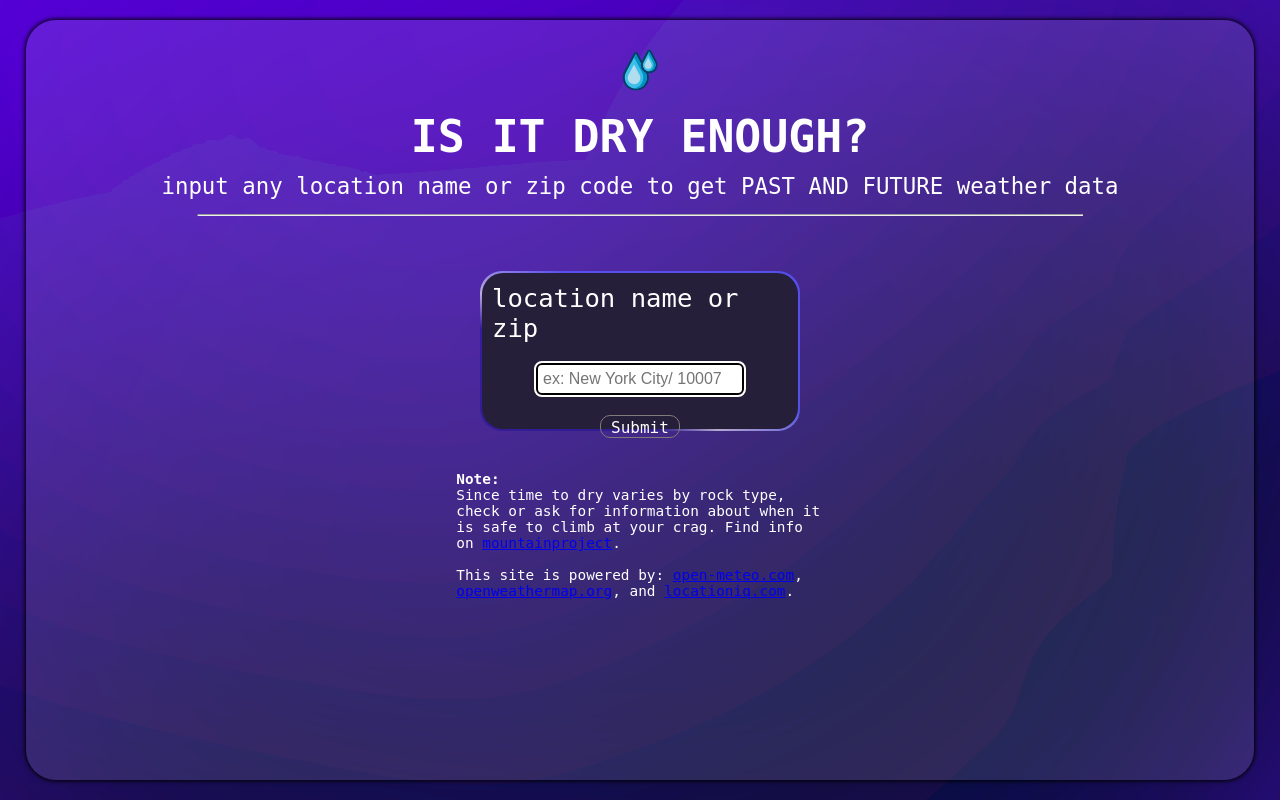
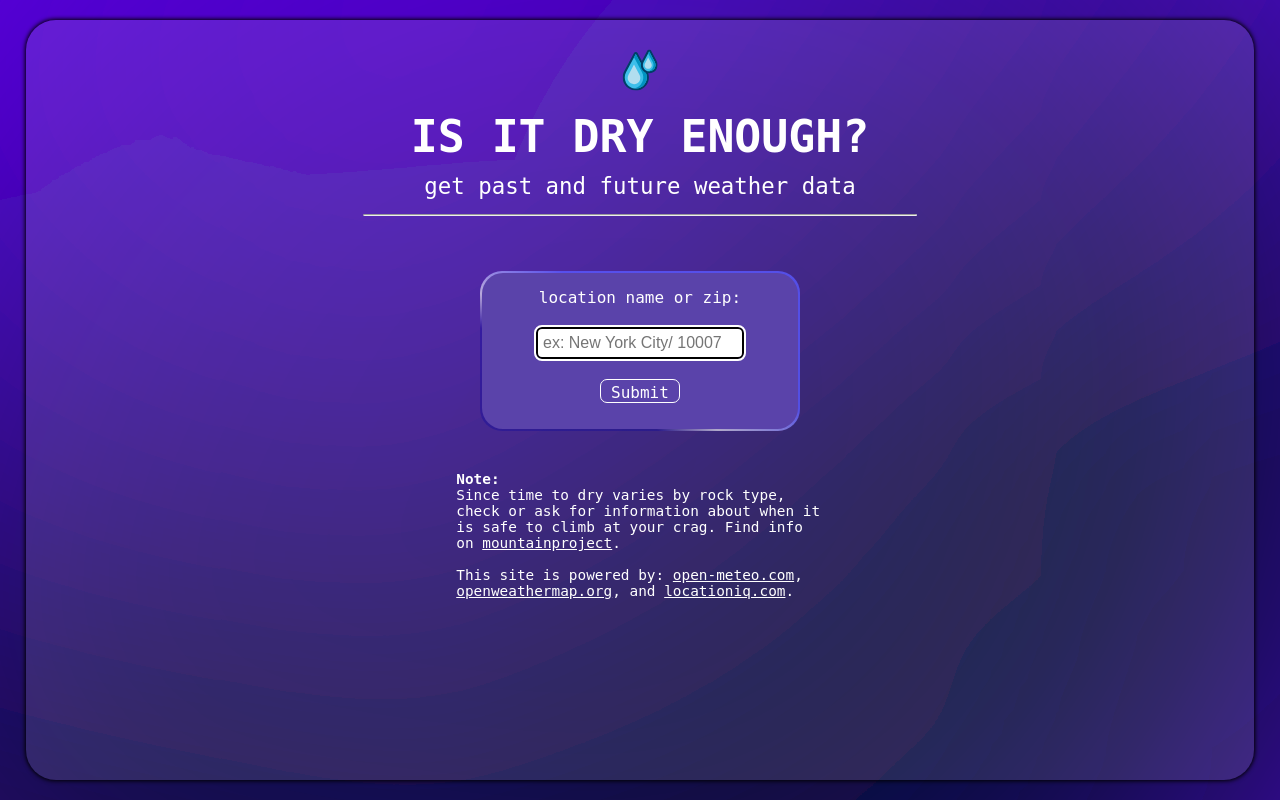
Before and after one commit to bocsir/dry-enough, a website: page src/index.html in a window 1280 px wide. Drawn offline with Linux system fonts and the light colour scheme; files whose address does not match are found by name; a web font is replaced by a local one.

Commit message:
fixed websocket issue and made it prettier

```diff
--- a/src/chart.css
+++ b/src/chart.css
@@ -7,10 +7,17 @@
     overflow-x: hidden;
 }
 
+html {
+    min-height: 100%;
+    background-image: url('../bgh.svg');
+    background-size: cover;
+    background-position: center;
+    background-repeat: no-repeat;
+    background-color: rgb(1, 21, 35);
+}
+
 body, html {
     font-family: "mono", monospace;
-    background-image: url('../blurry-gradient-haikei.svg');
-    background-size: cover;
     color: white;
     min-height: 100vh;
     width: 100%;
@@ -38,17 +45,19 @@ body, html {
     background-color: #ffffffa8;
     border-radius: 30px;
     box-shadow: 0px 0px 4px 1px black;}
+
 .chart {
     position: relative;
     display: flex;
     align-items: center;
     justify-content: center;
     width: 80vw;
+    max-width: 600px;
     height: 25vh;
 }
 
-@media(max-width: 500px) {
-    .chart {
-        scale: .8;
-    }
+#myChart {
+    max-width: calc(100% - 20px);
+    min-width: 250px;
+
 }
--- a/src/index.html
+++ b/src/index.html
@@ -18,15 +18,14 @@
         <header>
             <img id="logo" src="../logo.svg">
             <h1>IS IT DRY ENOUGH?</h1>
-            <p>input any location name or zip code to get PAST AND FUTURE weather data</p>
+            <p>get past and future weather data</p>
             <hr>
         </header>
 
         <main>
             <section id="form-border">
                 <form id="form" action="/submit" method="POST">
-
-                    <label for="location">location name or zip</label>
+                    <label for="location">location name or zip:</label>
                     <input type="text" id="location" name="location" placeholder="ex: New York City/ 10007">
                     <input type="submit" id="submit" value="Submit" onClick="submitForm(); return false">
                 </form>
--- a/src/script.js
+++ b/src/script.js
@@ -8,8 +8,8 @@ document.addEventListener("DOMContentLoaded", function () {
 
 });
 
-const socket = new WebSocket('wss://dry-enough.onrender.com');
-//const socket = new WebSocket('ws://localhost:5500');
+//const socket = new WebSocket('wss://dry-enough.onrender.com');
+const socket = new WebSocket('ws://localhost:5500');
 
 //if there is already a location name in (user went back a page), call submitForm()
 if(document.getElementById("location").value != "") {
@@ -389,6 +389,6 @@ function toggleTempUnit(u) {
   }
 }
 
-docuemnt.getElementById("logo").addEventListener('click', () => {
+document.getElementById("logo").addEventListener('click', () => {
   window.location.href = 'index.html';
 });
--- a/src/style.css
+++ b/src/style.css
@@ -10,7 +10,13 @@
 }
 
 html {
-    height: 100%;
+    min-height: 100%;
+    background-image: url('../bgh.svg');
+    background-size: cover;
+    background-position: center;
+    background-repeat: no-repeat;
+    background-color: rgb(1, 21, 35);
+
 }
 
 :root {
@@ -24,10 +30,6 @@ html {
 
 body {
     font-family: "mono", monospace;
-    background-image: url('../blurry-gradient-haikei.svg');
-    background-size: cover;
-    background-repeat: no-repeat;
-    background-color: rgb(1, 21, 35);
     color: white;
     min-height: 100%;
     width: 100%;
@@ -71,10 +73,11 @@ header * {
 
 hr {
     margin-top: 15px;
-    width: 80%;
+    width: 50%;
     position: relative;
     left: 50%;
     transform: translateX(-50%);
+    color: white;
 }
 
 #form-border {
@@ -96,7 +99,7 @@ hr {
 
 #form {
     position: relative;
-    background-color: rgb(37, 31, 58);
+    background-color: rgb(90, 67, 170);
     border-radius: 21px;
     display: flex;
     flex-direction: column;
@@ -118,6 +121,8 @@ hr {
 
 form label {
     padding: 10px;
+    padding-top: 15px;
+    font-size: 1rem;
 }
 
 #submit {
@@ -128,9 +133,9 @@ form label {
     width: 80px;
     height: 1.5rem;
     padding-top: 2px;
-    border: 1px solid rgb(129, 122, 122);
+    border: 1px solid white;
     background-color: transparent;
-    border-radius: 10px;
+    border-radius: 7px;
     color: white;
     cursor: pointer;
 }
@@ -154,6 +159,14 @@ article #note {
 
 #country {
     width: 150px;
+}
+
+a {
+    color: white;
+}
+
+a:visited {
+    color: white;
 }
 
 #weather-results {
```
Also changed, not shown: server.js (+19 -8 lines), assets/bgh.svg (renamed from assets/blurry-gradient-haikei.svg).
